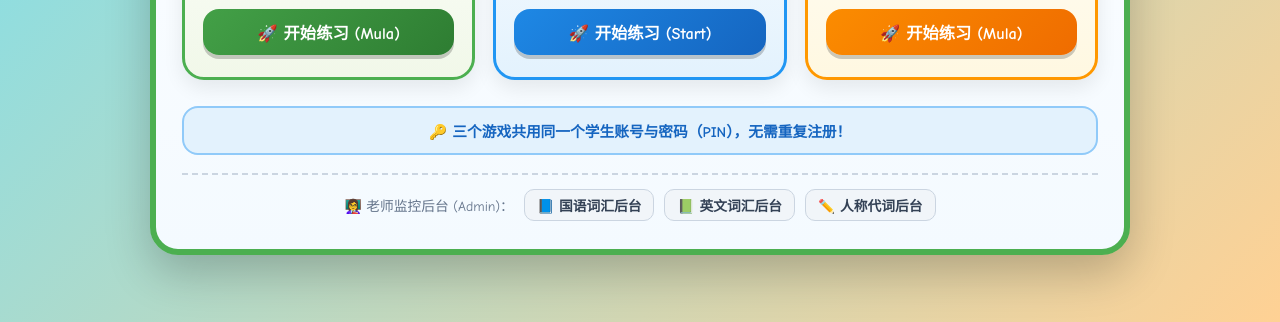
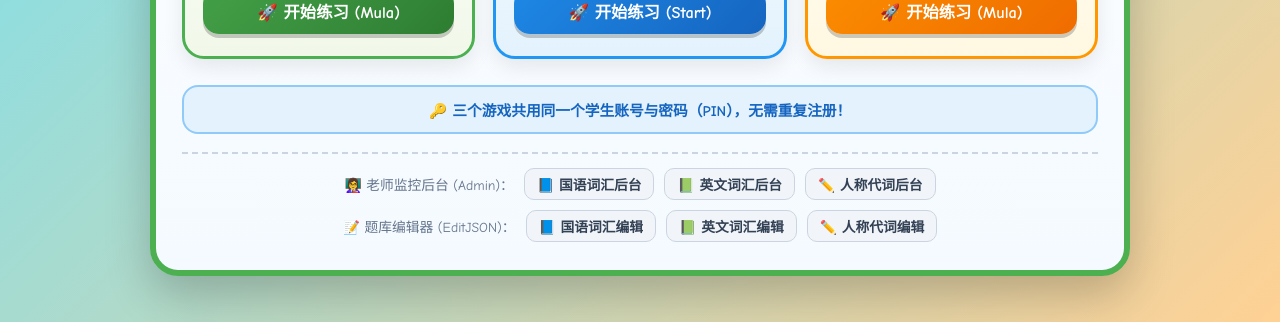
Before and after one commit to myeth-epg/sjkc-edugames, a plain HTML site: page index.html in a window 1280 px wide. Shown: the part 478-800 px from the top of the page. Drawn offline with Linux system fonts and the light colour scheme.

Commit message:
Add files via upload

```diff
--- a/index.html
+++ b/index.html
@@ -179,12 +179,20 @@
             border-top: 2px dashed #cbd5e1;
             padding-top: 14px;
             display: flex;
+            flex-direction: column;
+            align-items: center;
+            gap: 10px;
+            font-size: 0.86em;
+            color: #64748b;
+        }
+
+        .footer-row {
+            display: flex;
             flex-wrap: wrap;
             justify-content: center;
             align-items: center;
             gap: 10px;
-            font-size: 0.86em;
-            color: #64748b;
+            width: 100%;
         }
 
         .admin-link {
@@ -269,10 +277,18 @@
         </div>
 
         <div class="teacher-footer">
-            <span>👩‍🏫 老师监控后台 (Admin)：</span>
-            <a class="admin-link" href="https://perkataan-bm.netlify.app/admin.html" target="_blank">📘 国语词汇后台</a>
-            <a class="admin-link" href="https://englishvocabulary88.netlify.app/admin.html" target="_blank">📗 英文词汇后台</a>
-            <a class="admin-link" href="https://kata-ganti-nama-diri.netlify.app/admin.html" target="_blank">✏️ 人称代词后台</a>
+            <div class="footer-row">
+                <span>👩‍🏫 老师监控后台 (Admin)：</span>
+                <a class="admin-link" href="https://perkataan-bm.netlify.app/admin.html" target="_blank">📘 国语词汇后台</a>
+                <a class="admin-link" href="https://englishvocabulary88.netlify.app/admin.html" target="_blank">📗 英文词汇后台</a>
+                <a class="admin-link" href="https://kata-ganti-nama-diri.netlify.app/admin.html" target="_blank">✏️ 人称代词后台</a>
+            </div>
+            <div class="footer-row">
+                <span>📝 题库编辑器 (EditJSON)：</span>
+                <a class="admin-link" href="https://perkataan-bm.netlify.app/editjson.html" target="_blank">📘 国语词汇编辑</a>
+                <a class="admin-link" href="https://englishvocabulary88.netlify.app/editjson.html" target="_blank">📗 英文词汇编辑</a>
+                <a class="admin-link" href="https://kata-ganti-nama-diri.netlify.app/editjson.html" target="_blank">✏️ 人称代词编辑</a>
+            </div>
         </div>
     </div>
 </body>
```
